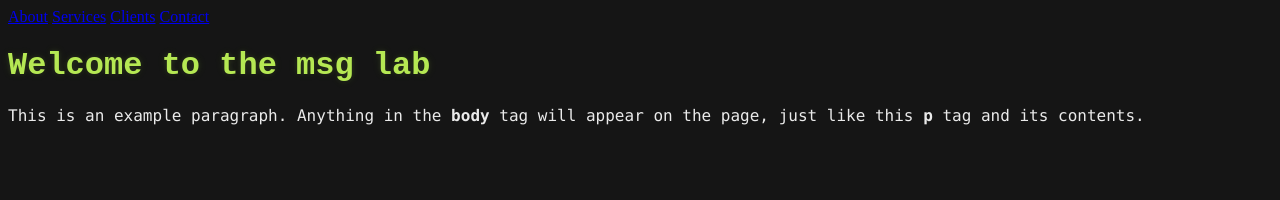
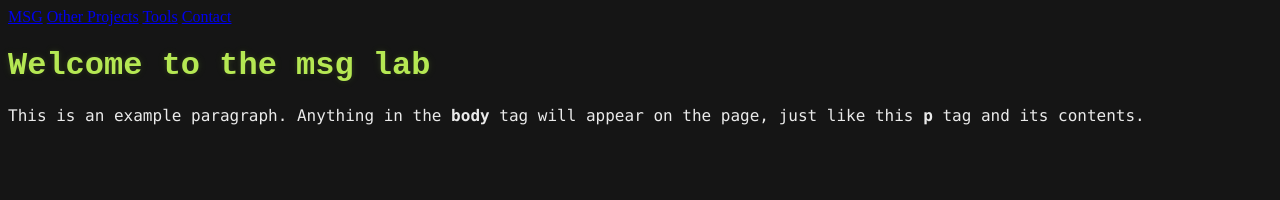
Before and after one commit to msglab/msglab, a Jekyll site: the page index.html, which Jekyll copies as it is, in a window 1280 px wide. Shown: the top 200 px of the page. Built offline with Jekyll 4.4.1, drawn with Linux system fonts in a browser that asks for light colours.

Commit message:
update sidebar links

```diff
--- a/index.html
+++ b/index.html
@@ -8,9 +8,9 @@
 <html>
   <!-- Side navigation -->
   <div class="sidenav">
-    <a href="#">About</a>
-    <a href="#">Services</a>
-    <a href="#">Clients</a>
+    <a href="#">MSG</a>
+    <a href="#">Other Projects</a>
+    <a href="#">Tools</a>
     <a href="#">Contact</a>
   </div>
 
```
